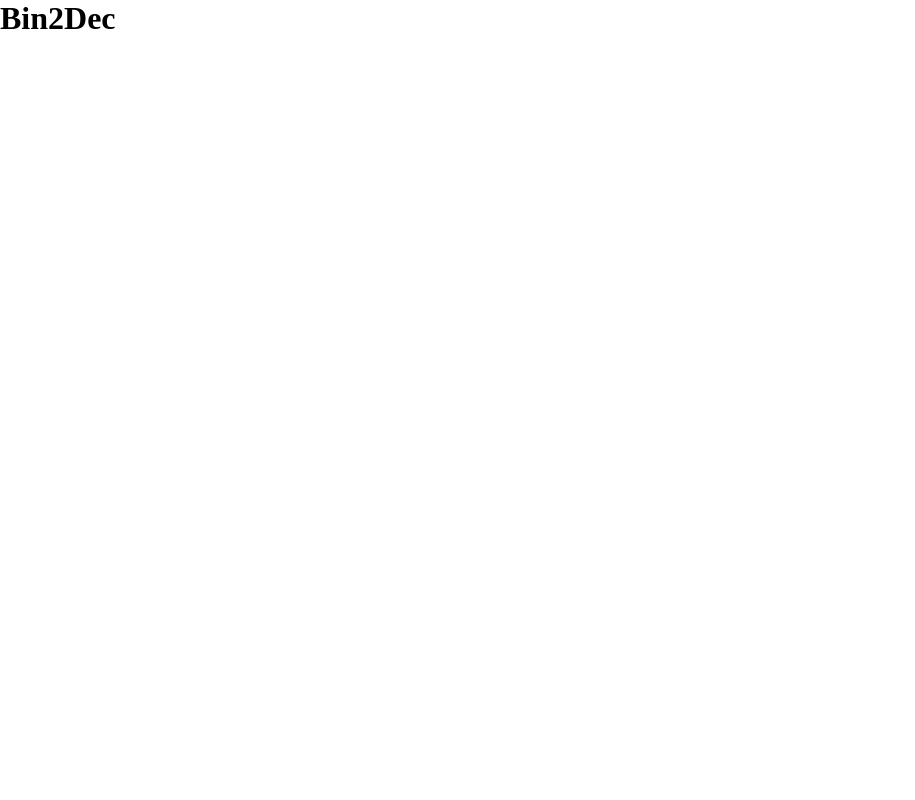
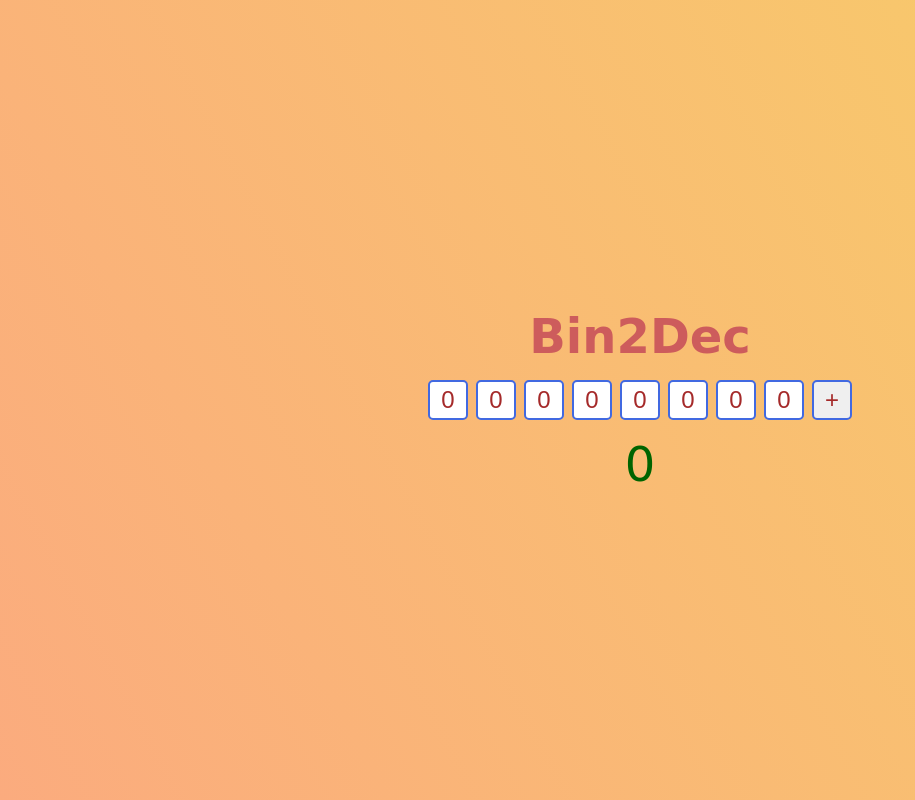
Before and after one commit to iamBharatManral/js-bin2Dec, a plain HTML site: page src/index.html in a window 1280 px wide. Shown: the whole page, without its empty margins (0-915 px from the left). Drawn offline with Linux system fonts and the light colour scheme; a web font is replaced by a local one.

Commit message:
style: add ui with styles

```diff
--- a/src/index.html
+++ b/src/index.html
@@ -3,12 +3,42 @@
 <head>
     <meta charset="UTF-8">
     <link rel="stylesheet" href="style.css">
+    <script src="index.js" defer></script>
     <title>Bin2Dec</title>
 </head>
 <body>
     <header>
         <h1>Bin2Dec</h1>
     </header>
-
+    <main>
+        <div class="inputs">
+            <label>
+                <input type="text" value="0"/>
+            </label>
+            <label>
+                <input type="text" value="0"/>
+            </label>
+            <label>
+                <input type="text" value="0"/>
+            </label>
+            <label>
+                <input type="text" value="0"/>
+            </label>
+            <label>
+                <input type="text" value="0"/>
+            </label>
+            <label>
+                <input type="text" value="0"/>
+            </label>
+            <label>
+                <input type="text" value="0"/>
+            </label>
+            <label>
+                <input type="text" value="0"/>
+            </label>
+            <button type="button">+</button>
+        </div>
+        <div class="decimal">0</div>
+    </main>
 </body>
 </html>
--- a/src/style.css
+++ b/src/style.css
@@ -1,5 +1,58 @@
+@import url('https://fonts.googleapis.com/css2?family=Edu+SA+Beginner:wght@700&display=swap');
+
 * {
     margin: 0;
     padding: 0;
     box-sizing: border-box;
 }
+
+html, body{
+    height: 100%;
+}
+
+body {
+    font-family: 'Edu SA Beginner', cursive;
+    display: flex;
+    flex-direction: column;
+    align-items: center;
+    justify-content: center;
+    background-color: #FBAB7E;
+    background-image: linear-gradient(62deg, #FBAB7E 0%, #F7CE68 100%);
+}
+
+h1{
+    text-align: center;
+    padding: 1rem;
+    color: indianred;
+    font-size: 3rem;
+    font-weight: bolder;
+}
+
+.inputs{
+    display: flex;
+    justify-content: center;
+    align-items: center;
+    gap: 0.5rem;
+    outline: none;
+}
+
+input,  button{
+    width: 2.5rem;
+    height: 2.5rem;
+    border: 2px solid royalblue;
+    border-radius: 5px;
+    font-size: 1.5rem;
+    text-align: center;
+    color: brown;
+}
+
+.decimal{
+    font-size: 3rem;
+    text-align: center;
+    padding: 1rem;
+    color: darkgreen;
+}
+
+button{
+    cursor: pointer;
+}
```
Also changed, not shown: src/index.js (added).
